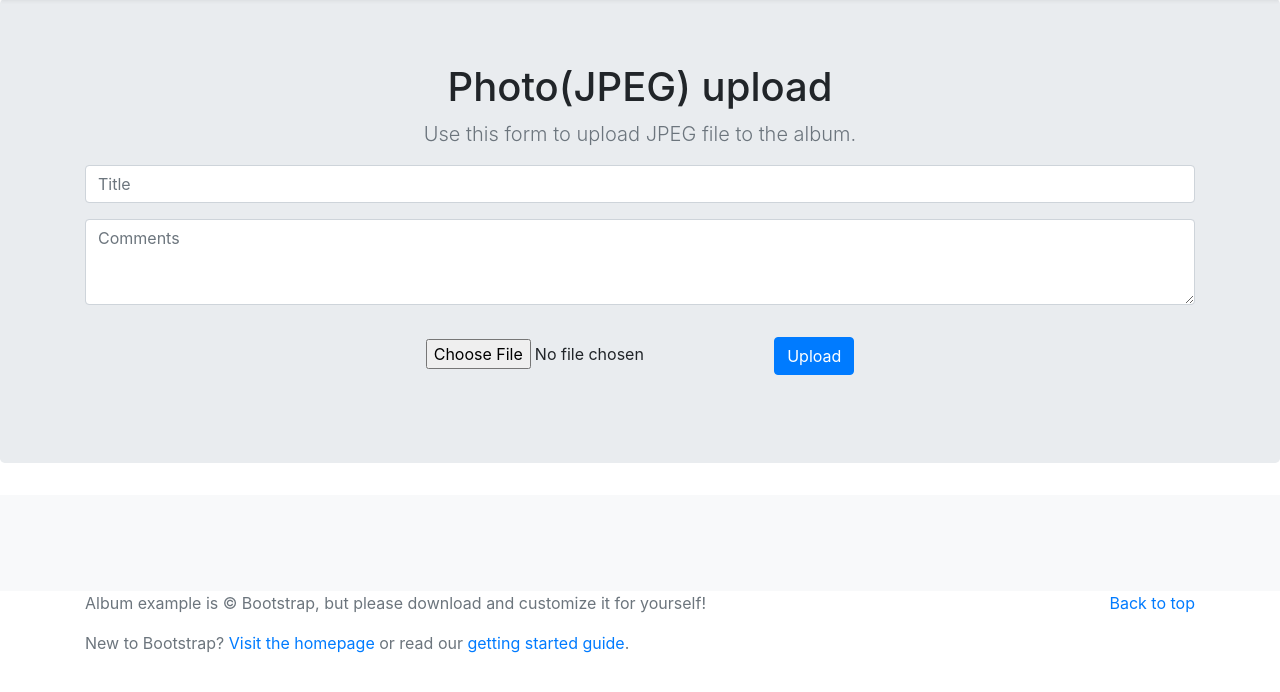
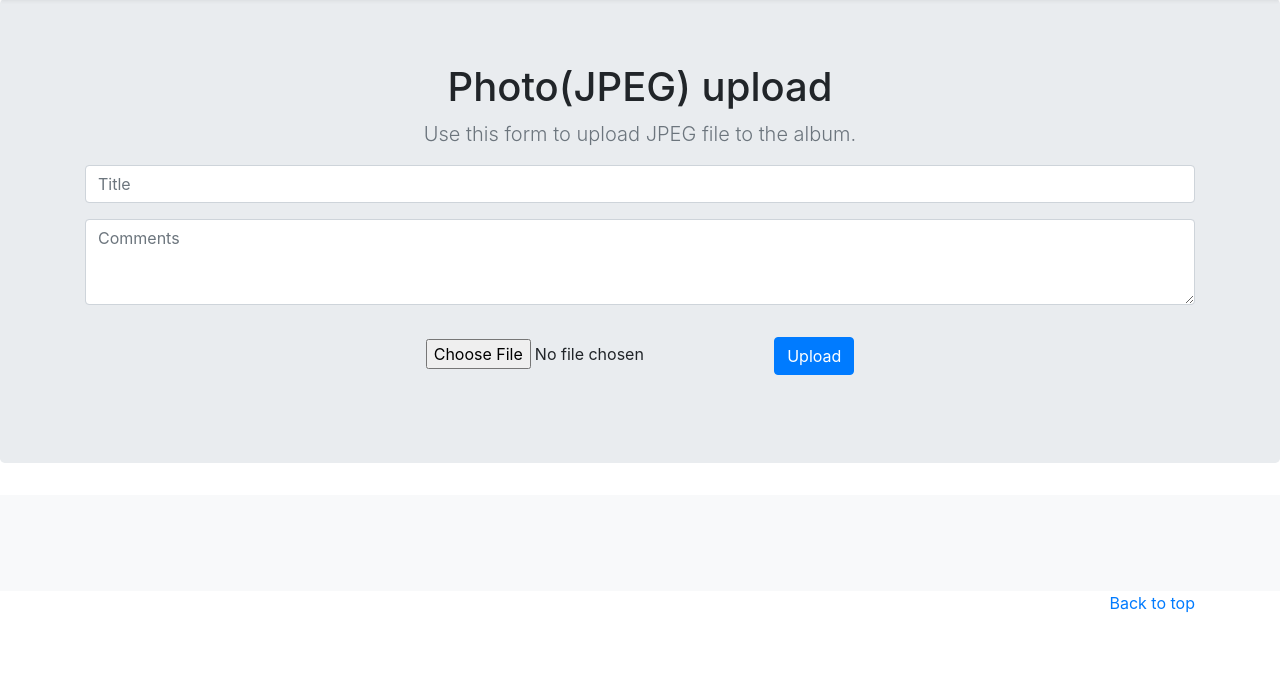
Before and after one commit to miho777/flask201, a Flask app: page / in a window 1280 px wide. Shown: the part 57-749 px from the top of the page. Run offline with Flask 3, Linux system fonts and the light colour scheme; data that the repository does not hold is empty; some libraries are stand-ins or nearby versions.

Commit message:
Update default.html
deleted footer

```diff
--- a/templates/default.html
+++ b/templates/default.html
@@ -101,8 +101,6 @@
       <p class="float-right">
         <a href="#">Back to top</a>
       </p>
-      <p>Album example is &copy; Bootstrap, but please download and customize it for yourself!</p>
-      <p>New to Bootstrap? <a href="https://getbootstrap.com/">Visit the homepage</a> or read our <a href="/docs/4.3/getting-started/introduction/">getting started guide</a>.</p>
     </div>
   </footer>
 
```
